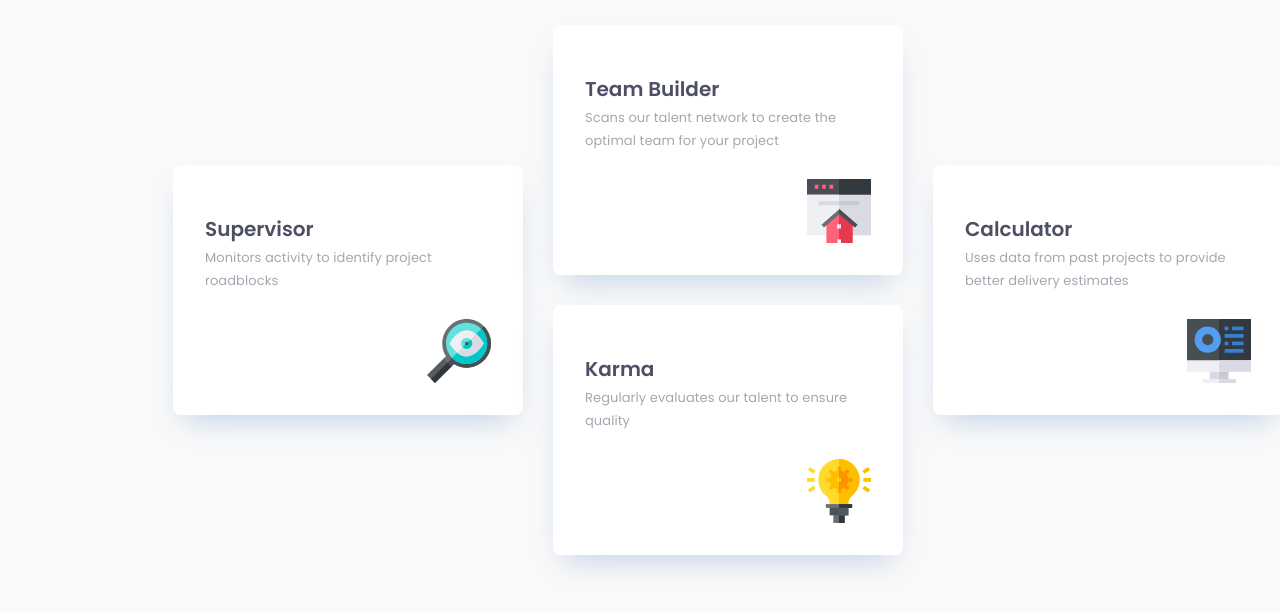
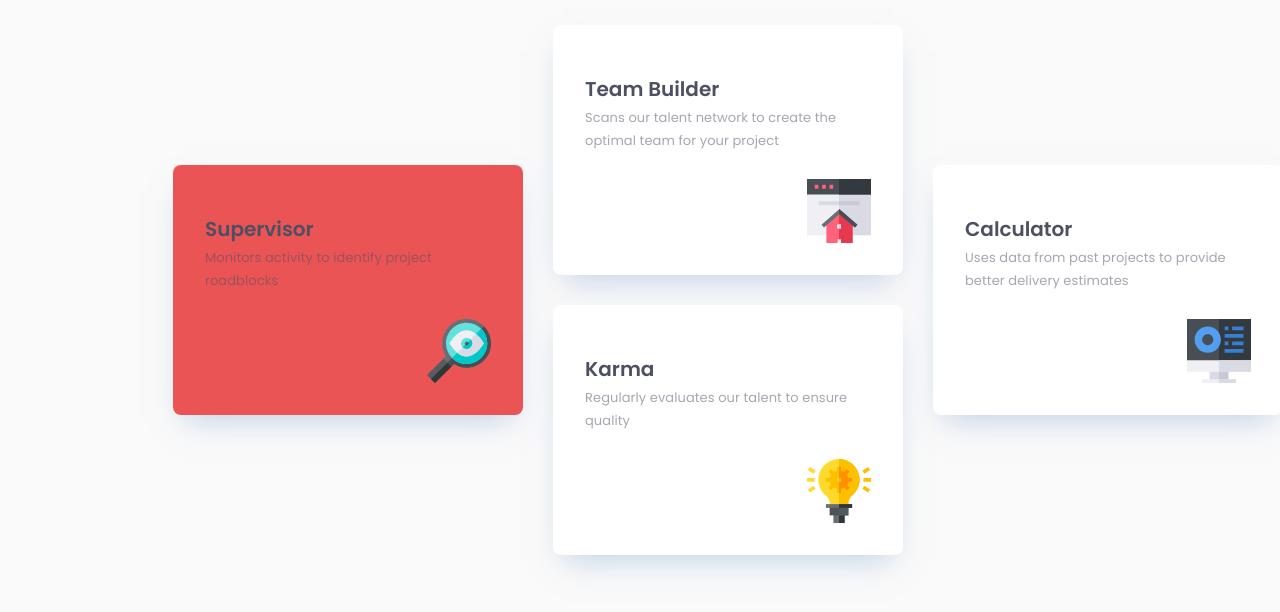
Before and after one commit to Qualik/HTML-CSS-Design-copy, a plain HTML site: page index.html in a window 1280 px wide. Shown: the part 280-892 px from the top of the page. Drawn offline with Linux system fonts and the light colour scheme.

Commit message:
styling updates

```diff
--- a/index.html
+++ b/index.html
@@ -37,7 +37,7 @@
       to ensure that your project is successful</p>
   </header>
 <main>
-  <section class="group-1">
+  <section class="group-1 group-11">
     <h2 class="title-section-2">Supervisor</h2>
     <p class="line-3">Monitors activity to identify project roadblocks</p>
     <img class="supervisory" src="./images/icon-supervisor.svg">
--- a/styles/style.css
+++ b/styles/style.css
@@ -194,6 +194,11 @@ h1, h2, h3, h4, h5, h6 {
     border-radius: 8px;
 }
 
+.group-11 {
+    background: #EA5454;
+    box-shadow: 0px 15px 30px -11px rgba(131, 166, 210, 0.5);
+}
+
 
 
 .title-section-2 {
```
